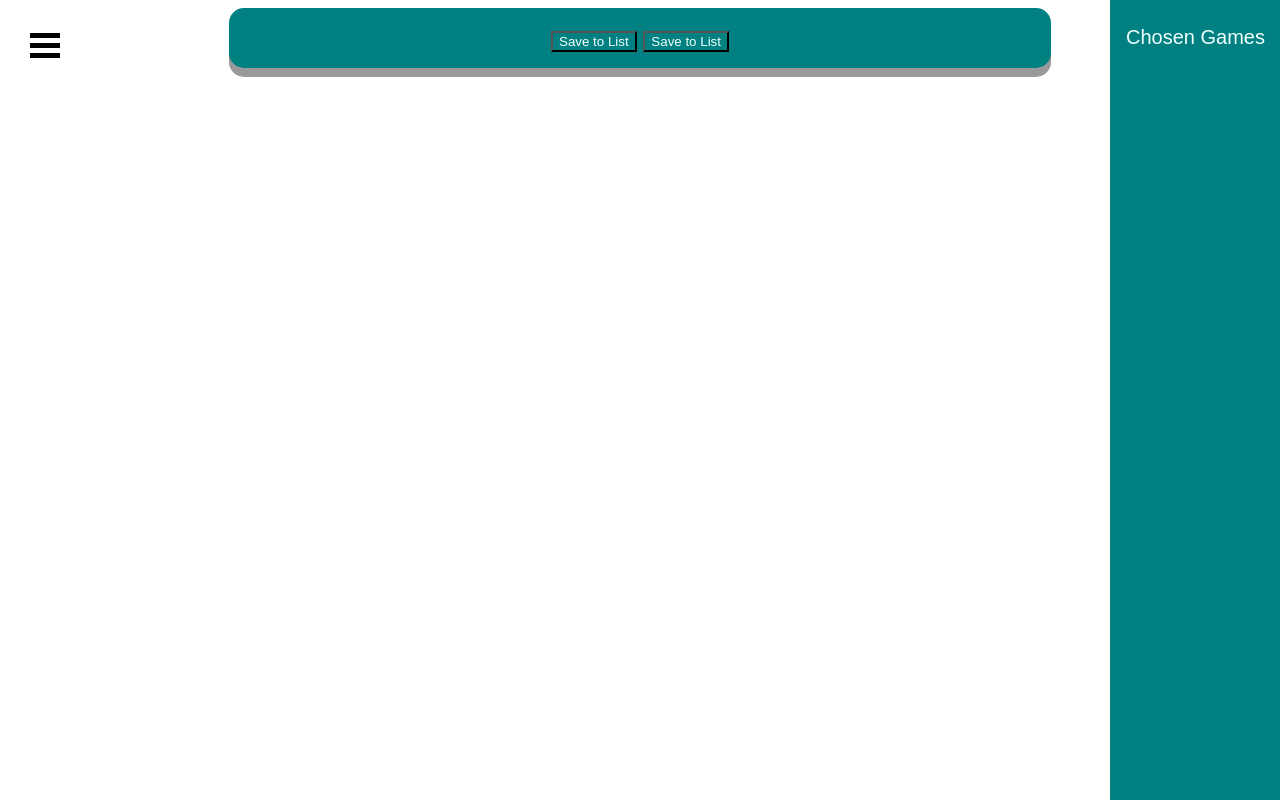
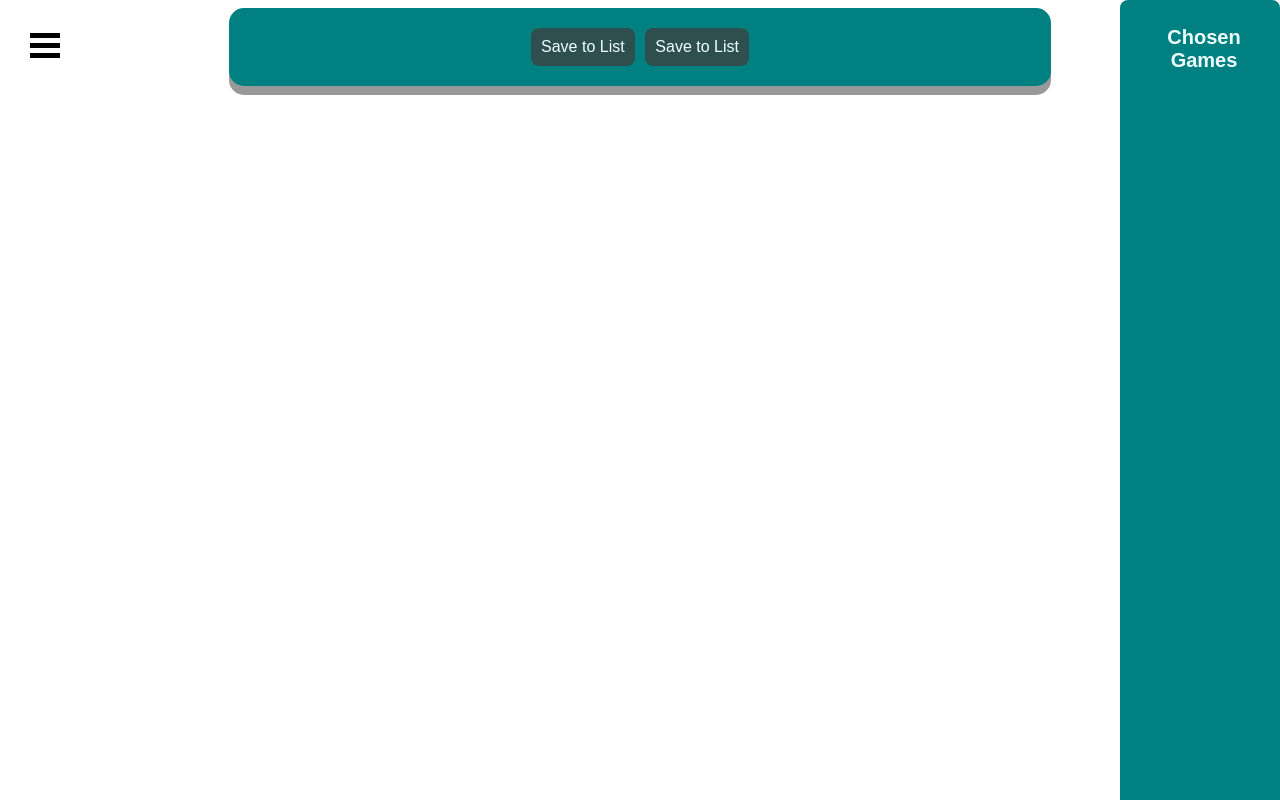
Before and after one commit to Lohse54/WebAngularMini, a website: page WebMini/Page1.html in a window 1280 px wide. Drawn offline with nearby package versions, Linux system fonts and the light colour scheme.

Commit message:
All looks (Tarte.update)
small changes to CSS

```diff
--- a/WebMini/Style.css
+++ b/WebMini/Style.css
@@ -8,14 +8,17 @@
 /* The fixed menu */
 .sidenav {
     height: 100%;
-    width: 170px;
+    width: 160px;
     position: fixed;
     z-index: 1;
     top: 0;
     right: 0;
+    text-align: center;
     background-color:teal;
     overflow-x: hidden;
     padding-top: 20px;
+    border-radius: 8px;
+    font-weight: bold;
 }
 
 .sidenav a {
@@ -98,6 +101,16 @@
 }
 
 input[type=submit], input[type=button] {
-    background-color: teal;
+    width: auto;
+    border-radius: 8px;
+    border: none;
+    text-align: center;
+    text-decoration: azure;
+    display: inline-block;
+    padding: 10px;
+    background-color: darkslategray;
     color: azure;
+    font-size: 16px;
+    margin: 4px 2px;
+    cursor: pointer;
 }
```
